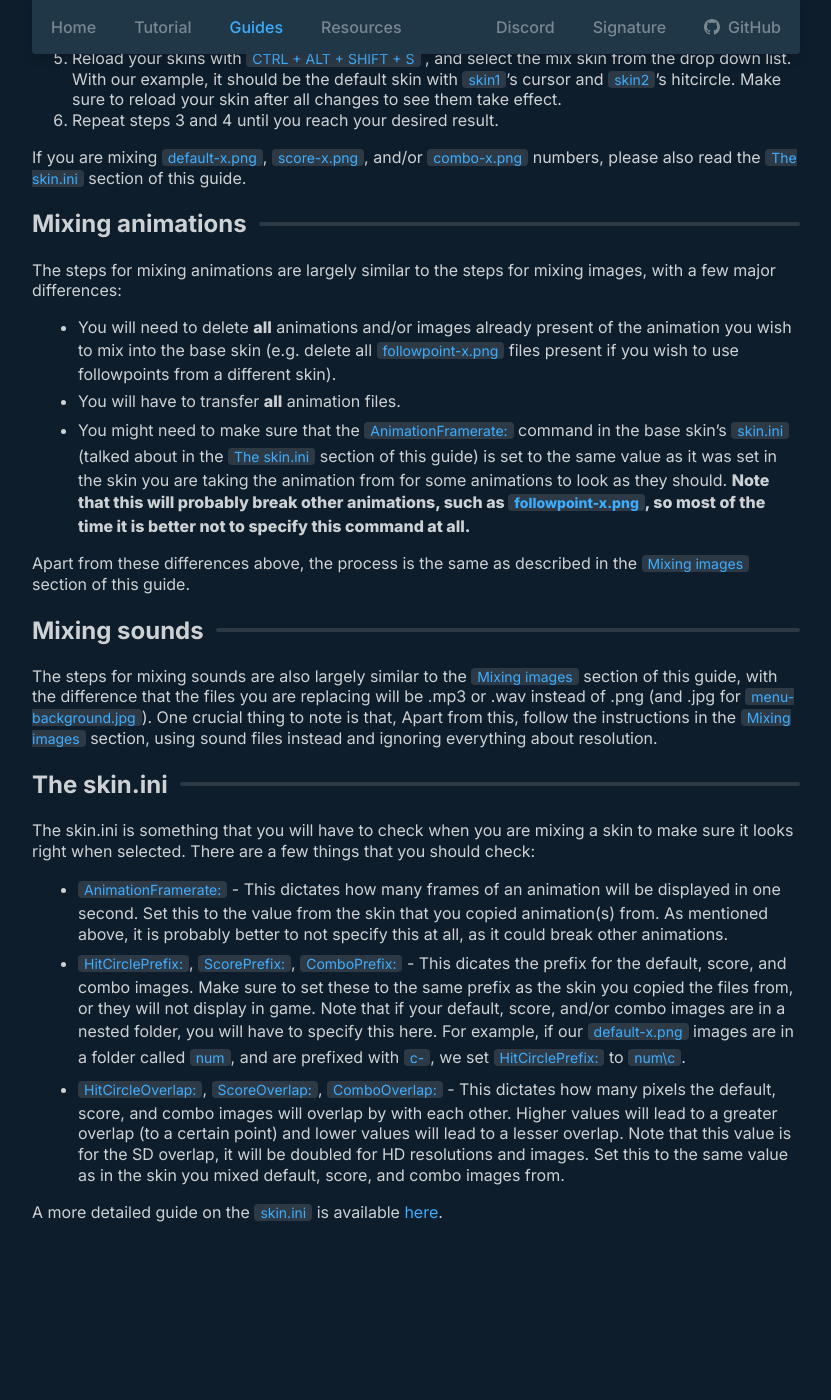
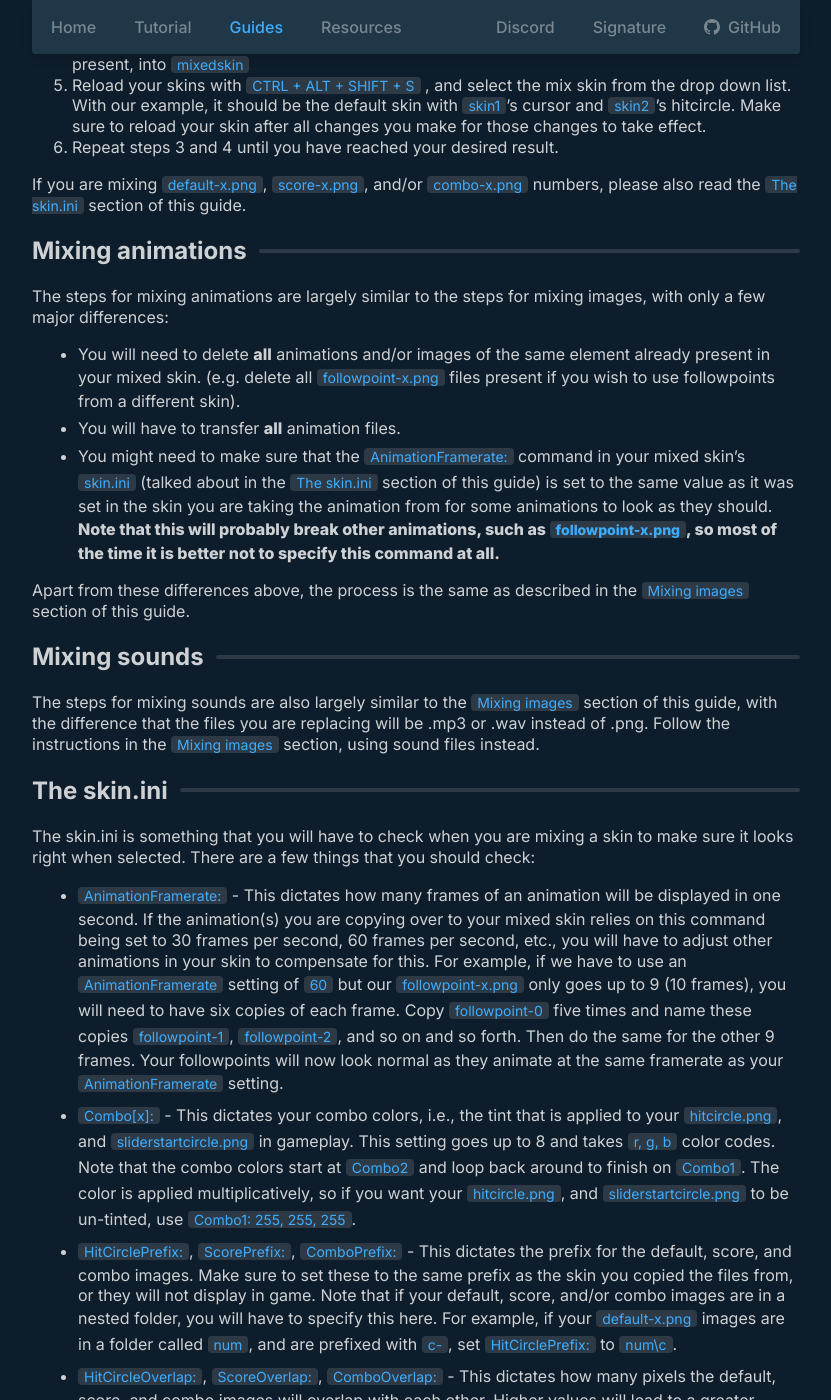
Before and after one commit to RockRoller01/skinninginfo, a Jekyll site: the page built from guides/personal_mixed_skin.md, in a window 1280 px wide and 1400 px high, scrolled down 1308 px. Shown: the whole window, without its empty margins (224-1055 px from the left). Built offline with Jekyll 4.4.1, drawn with Linux system fonts in a browser that asks for light colours; before the commit the page ends 2595 px from its top, so only the background shows below that; some of the changed text lies outside the part shown.

Commit message:
Update personal_mixed_skin.md

```diff
--- a/guides/personal_mixed_skin.md
+++ b/guides/personal_mixed_skin.md
@@ -9,48 +9,48 @@ current: Guides | Mixing a skin
 
 This guide will teach you how to create your own personal mix skin. You should know what SD and HD images are. If you don't, please read [this part](https://skinship.xyz/tutorial/introduction#hdsd-elements-aspect-ratios-and-resolution) of the skinning tutorial. You will also need to know the file names of assets in a skin. If you don't, please consult the [skinnable files list](https://docs.google.com/spreadsheets/d/1bhnV-CQRMy3Z0npQd9XSoTdkYxz0ew5e648S00qkJZ8/edit#gid=2074725196) for file names and other bits of information.
 
-Please note that more often than not, the different skins' assets will look wildly different from each other so mixing is often best reserved for mixing gameplay elements, such as `cursor.png`, `cursortrail.png` etc.
+Please note that more often than not, the different skins' assets will look wildly different from each other. This means that mixing is often best reserved for mixing gameplay elements, such as `cursor.png`, `cursortrail.png` etc.
 
 ## Basic knowledge
 
 * HD and SD images - Your game will either render SD or HD images depending on your resolution. To check this, open settings in-game, using `CTRL + O`, navigate to the `GRAPHICS` section, and find the `Resolution` setting. If you have a vertical resolution (the second value) of 800 or above, your game is using HD images. If it is less, your game will be using SD images. As stated in the tutorial, HD images have a `@2x` suffix appended to them. Note that if you use an HD resolution and no HD image is present for an element, it will automatically fall back to the SD image, if it is present. As such, you should be mixing with both HD and SD images so that your mixed skin displays correctly for anyone who wants to use it.
 * .png and .jpg - osu! **only** supports .png images for skin elements, with **one** exception - `menu-background.jpg`, which can only be a .jpg image.
-* .mp3 and .wav - While osu! supports both .mp3 and .wav sounds, it prioritizes .wav sounds so if `failsound.mp3` and `failsound.wav` are both present, `failsound.wav` will play when you fail a map. As .mp3 is much smaller than .wav, it is recommended to use .mp3 for longer sounds such as `failsound.mp3` and `applause.mp3`. It is not recommended to use .mp3 for gameplay or interface sounds as they have a slight delay when playing.
+* .mp3 and .wav - While osu! supports both .mp3 and .wav sounds, it prioritizes .wav sounds. If `failsound.mp3` and `failsound.wav` are both present, `failsound.wav` will play when you fail a map. As .mp3 is much smaller than .wav, it is recommended to use .mp3 for longer sounds such as `failsound.mp3` and `applause.mp3`. It is not recommended to use .mp3 for gameplay or interface sounds as they have a slight delay when playing.
 * `skin.ini` - This file defines skin behavior, such as whether the cursor should expand or not, what color your combo colors are, etc. There are many more commands that dictate your skin's properties so read the `The skin.ini` section of this guide for more information.
+* All animation frames start at 0.
 
 ## Mixing images
 
-Mixing images is is simple if you learn the different file names, or consult the skinnable files list. The steps are as follows:
+Mixing images is simple if you learn the different file names, or consult the skinnable files list. The steps are as follows:
 
 1. Open the folders of the skins you want to mix from in your file explorer. These folders can be found by navigating to the `Skins\` directory of your osu! installation. By default this will be located at `C:\Users\[User Name]\AppData\Local\osu!\Skins\`. You can locate this by pressing `CTRL + O` in the osu! window to bring up settings, clicking `Open osu! folder`, and navigating to the `Skins\` directory. Alternatively, you can go to settings, navigate to the `SKIN` section, and click `Open current skin folder` for all skins you want to mix.
-2. Create a new folder in the `Skins\` directory and name it something that you will remember, we will call ours `mixedskin`.
-3. Decide what images from which skins you want to use. For example, we want to use the cursor from `skin1`, the hitcircle and hitcircle overlay from `skin2`, and so on, into `mixed skin`.
+2. Create a new folder in the `Skins\` directory and name it something that you will remember, we will call our example `mixedskin`.
+3. Decide what images from which skins you want to use. For example, we want to use the cursor from `skin1`, the hitcircle and hitcircle overlay from `skin2`, and so on, into `mixedskin`.
 4. Move these images into the folder we created. We move `cursor.png` and `cursortrail.png` from `skin1`, and `hitcircle.png` and `hitcircleoverlay.png` from `skin2`, and all of their HD equivalents, if present, into `mixedskin`
-5. Reload your skins with `CTRL + ALT + SHIFT + S` , and select the mix skin from the drop down list. With our example, it should be the default skin with `skin1`'s cursor and `skin2`'s hitcircle. Make sure to reload your skin after all changes to see them take effect.
-6. Repeat steps 3 and 4 until you reach your desired result.
+5. Reload your skins with `CTRL + ALT + SHIFT + S` , and select the mix skin from the drop down list. With our example, it should be the default skin with `skin1`'s cursor and `skin2`'s hitcircle. Make sure to reload your skin after all changes you make for those changes to take effect.
+6. Repeat steps 3 and 4 until you have reached your desired result.
 
 If you are mixing `default-x.png`, `score-x.png`, and/or `combo-x.png` numbers, please also read the `The skin.ini` section of this guide.
 
 ## Mixing animations
 
- The steps for mixing animations are largely similar to the steps for mixing images, with a few major differences:
+ The steps for mixing animations are largely similar to the steps for mixing images, with only a few major differences:
 
-* You will need to delete **all** animations and/or images already present of the animation you wish to mix into the base skin (e.g. delete all `followpoint-x.png` files present if you wish to use followpoints from a different skin).
+* You will need to delete **all** animations and/or images of the same element already present in your mixed skin. (e.g. delete all `followpoint-x.png` files present if you wish to use followpoints from a different skin).
 * You will have to transfer **all** animation files.
-* You might need to make sure that the `AnimationFramerate:` command in the base skin's `skin.ini` (talked about in the `The skin.ini` section of this guide) is set to the same value as it was set in the skin you are taking the animation from for some animations to look as they should. **Note that this will probably break other animations, such as `followpoint-x.png`, so most of the time it is better not to specify this command at all.**
+* You might need to make sure that the `AnimationFramerate:` command in your mixed skin's `skin.ini` (talked about in the `The skin.ini` section of this guide) is set to the same value as it was set in the skin you are taking the animation from for some animations to look as they should. **Note that this will probably break other animations, such as `followpoint-x.png`, so most of the time it is better not to specify this command at all.**
 
 Apart from these differences above, the process is the same as described in the `Mixing images` section of this guide.
 
 ## Mixing sounds
 
-The steps for mixing sounds are also largely similar to the `Mixing images` section of this guide, with the difference that the files you are replacing will be .mp3 or .wav instead of .png (and .jpg for `menu-background.jpg`). One crucial thing to note is that,  Apart from this, follow the instructions in the `Mixing images` section, using sound files instead and ignoring everything about resolution.
+The steps for mixing sounds are also largely similar to the `Mixing images` section of this guide, with the difference that the files you are replacing will be .mp3 or .wav instead of .png. Follow the instructions in the `Mixing images` section, using sound files instead.
 
 ## The skin.ini
 
 The skin.ini is something that you will have to check when you are mixing a skin to make sure it looks right when selected. There are a few things that you should check:
 
-* `AnimationFramerate:` - This dictates how many frames of an animation will be displayed in one second. Set this to the value from the skin that you copied animation(s) from. As mentioned above, it is probably better to not specify this at all, as it could break other animations.
-* `HitCirclePrefix:`, `ScorePrefix:`, `ComboPrefix:` - This dicates the prefix for the default, score, and combo images. Make sure to set these to the same prefix as the skin you copied the files from, or they will not display in game. Note that if your default, score, and/or combo images are in a nested folder, you will have to specify this here. For example, if our `default-x.png` images are in a folder called `num`, and are prefixed with `c-`, we set `HitCirclePrefix:` to `num\c`.
-* `HitCircleOverlap:`, `ScoreOverlap:`, `ComboOverlap:` - This dictates how many pixels the default, score, and combo images will overlap by with each other. Higher values will lead to a greater overlap (to a certain point) and lower values will lead to a lesser overlap. Note that this value is for the SD overlap, it will be doubled for HD resolutions and images. Set this to the same value as in the skin you mixed default, score, and combo images from.
-
-A more detailed guide on the `skin.ini` is available [here](insert link to rockroller's tutorial).
+* `AnimationFramerate:` - This dictates how many frames of an animation will be displayed in one second. If the animation(s) you are copying over to your mixed skin relies on this command being set to 30 frames per second, 60 frames per second, etc., you will have to adjust other animations in your skin to compensate for this. For example, if we have to use an `AnimationFramerate` setting of `60` but our `followpoint-x.png` only goes up to 9 (10 frames), you will need to have six copies of each frame. Copy `followpoint-0` five times and name these copies `followpoint-1`, `followpoint-2`, and so on and so forth. Then do the same for the other 9 frames. Your followpoints will now look normal as they animate at the same framerate as your `AnimationFramerate` setting.
+* `Combo[x]:` - This dictates your combo colors, i.e., the tint that is applied to your `hitcircle.png`, and `sliderstartcircle.png` in gameplay. This setting goes up to 8 and takes `r, g, b` color codes. Note that the combo colors start at `Combo2` and loop back around to finish on `Combo1`. The color is applied multiplicatively, so if you want your `hitcircle.png`, and `sliderstartcircle.png` to be un-tinted, use `Combo1: 255, 255, 255`.
+* `HitCirclePrefix:`, `ScorePrefix:`, `ComboPrefix:` - This dictates the prefix for the default, score, and combo images. Make sure to set these to the same prefix as the skin you copied the files from, or they will not display in game. Note that if your default, score, and/or combo images are in a nested folder, you will have to specify this here. For example, if your `default-x.png` images are in a folder called `num`, and are prefixed with `c-`, set `HitCirclePrefix:` to `num\c`.
+* `HitCircleOverlap:`, `ScoreOverlap:`, `ComboOverlap:` - This dictates how many pixels the default, score, and combo images will overlap with each other. Higher values will lead to a greater overlap (to a certain point) and lower values will lead to a lesser overlap. Note that this value is for the SD overlap, it will be doubled for HD resolutions and images. Set this to the same value as in the skin you mixed default, score, and combo images from.
```
